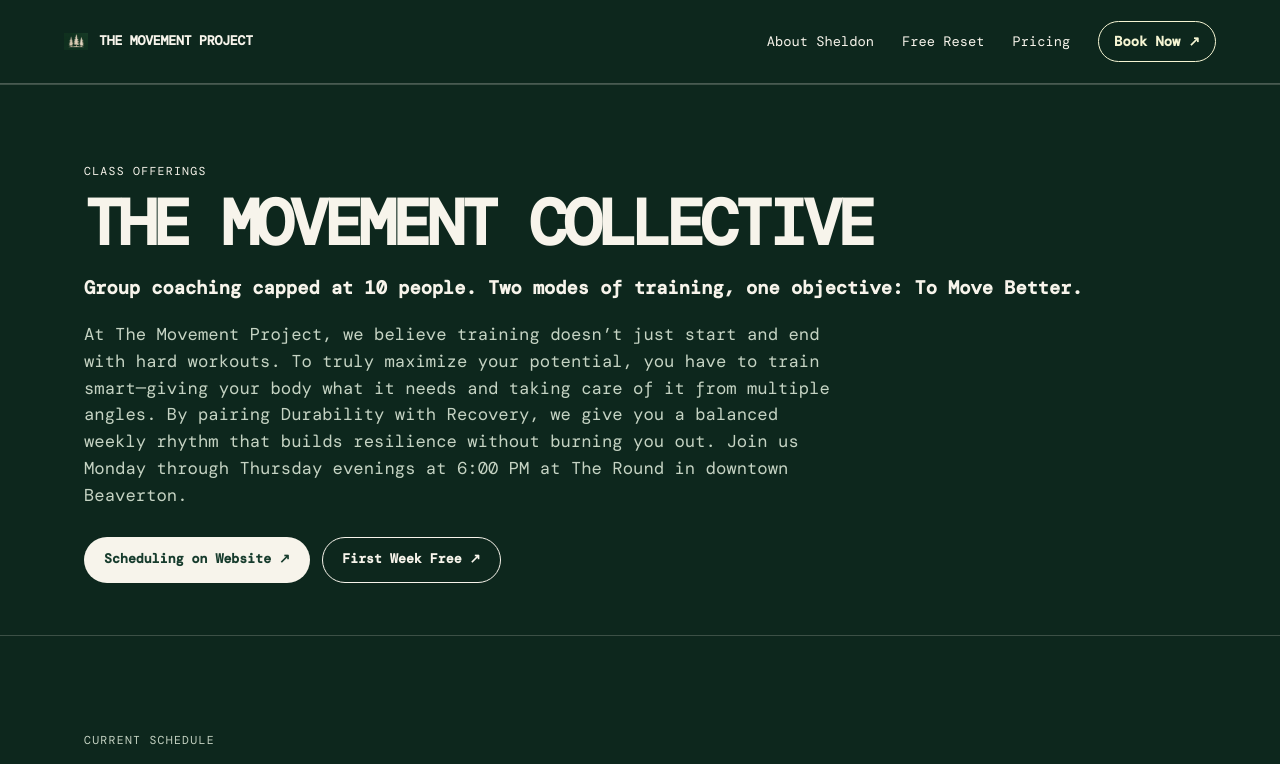
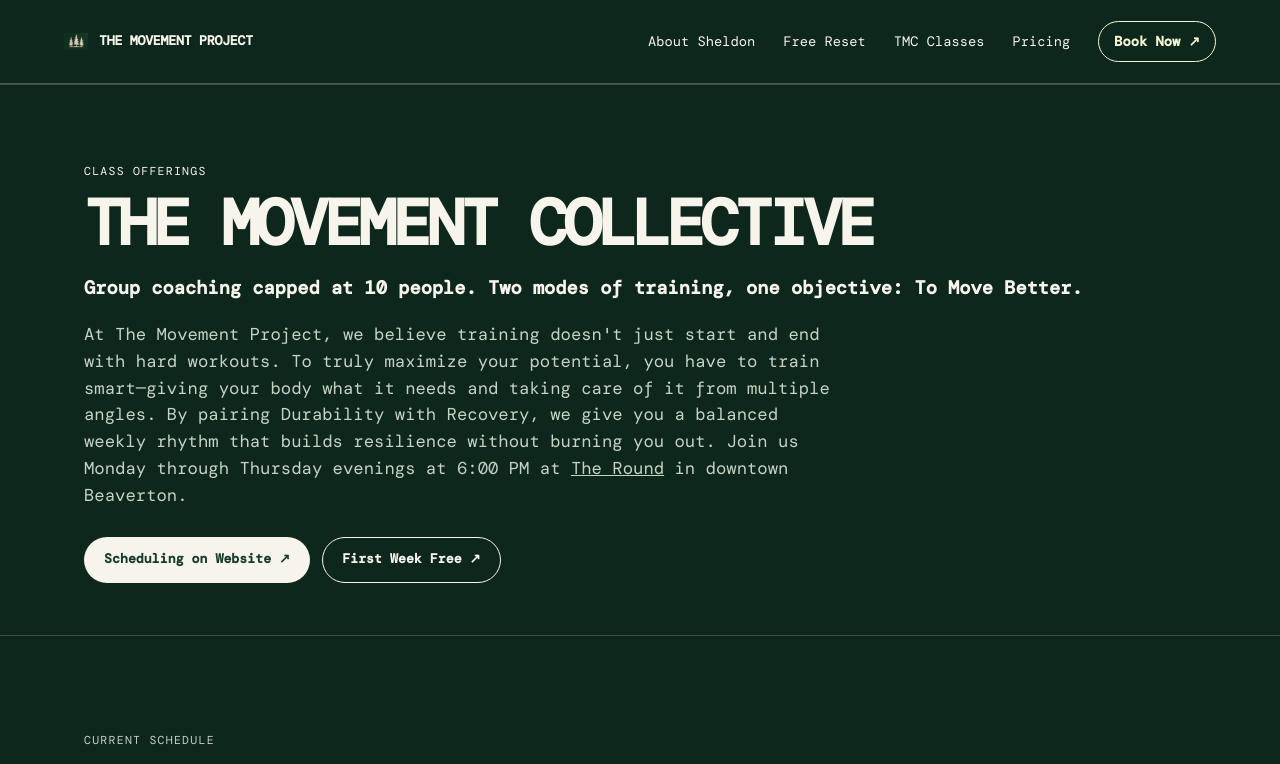
Before and after one commit to MarcyVampQueen/Website-SheldonWilliams, a plain HTML site: page public/class-offerings.html in a window 1280 px wide. Shown: the top 764 px of the page. Drawn offline with nearby package versions, Linux system fonts and the light colour scheme.

Commit message:
modify menu

```diff
--- a/public/class-offerings.html
+++ b/public/class-offerings.html
@@ -28,6 +28,7 @@
     <div class="nav-links" id="trail-menu">
       <a href="bio.html">About Sheldon</a>
       <a href="index.html#reset">Free Reset</a>
+      <a href="class-offerings.html">TMC Classes</a>
       <a href="index.html#pricing">Pricing</a>
       <a class="nav-cta" href="https://book.squareup.com/appointments/lr6rbxm0ip8942/location/L4V9VE19VERVG/services">Book Now ↗</a>
     </div>
@@ -42,7 +43,9 @@
           Group coaching capped at 10 people. Two modes of training, one objective: To Move Better.
         </h3>
         <p class="detail-intro">
-          At The Movement Project, we believe training doesn’t just start and end with hard workouts. To truly maximize your potential, you have to train smart—giving your body what it needs and taking care of it from multiple angles. By pairing Durability with Recovery, we give you a balanced weekly rhythm that builds resilience without burning you out. Join us Monday through Thursday evenings at 6:00 PM at The Round in downtown Beaverton.
+          At The Movement Project, we believe training doesn't just start and end with hard workouts. To truly maximize your potential, you have to train smart—giving your body what it needs and taking care of it from multiple angles.
+          By pairing Durability with Recovery, we give you a balanced weekly rhythm that builds resilience without burning you out.
+          Join us Monday through Thursday evenings at 6:00 PM at <a href="https://maps.apple/p/F2-yPJ7m3eZXnC" target="_blank">The Round</a> in downtown Beaverton.
         </p>
         <div class="button-row">
           <a class="btn btn--light" href="https://app.squareup.com/appointments/book/classes/lr6rbxm0ip8942/L4V9VE19VERVG/classes">Scheduling on Website ↗</a>
```
Also changed, not shown: public/bio.html (+1 -0 lines), public/collect-email.html (+1 -0 lines), public/custom-routine.html (+1 -0 lines), public/desk-decompress.html (+1 -0 lines), public/index.html (+1 -0 lines), public/intro-session.html (+2 -1 lines), public/pricing.html (+1 -0 lines), public/testimonials.html (+1 -0 lines).
